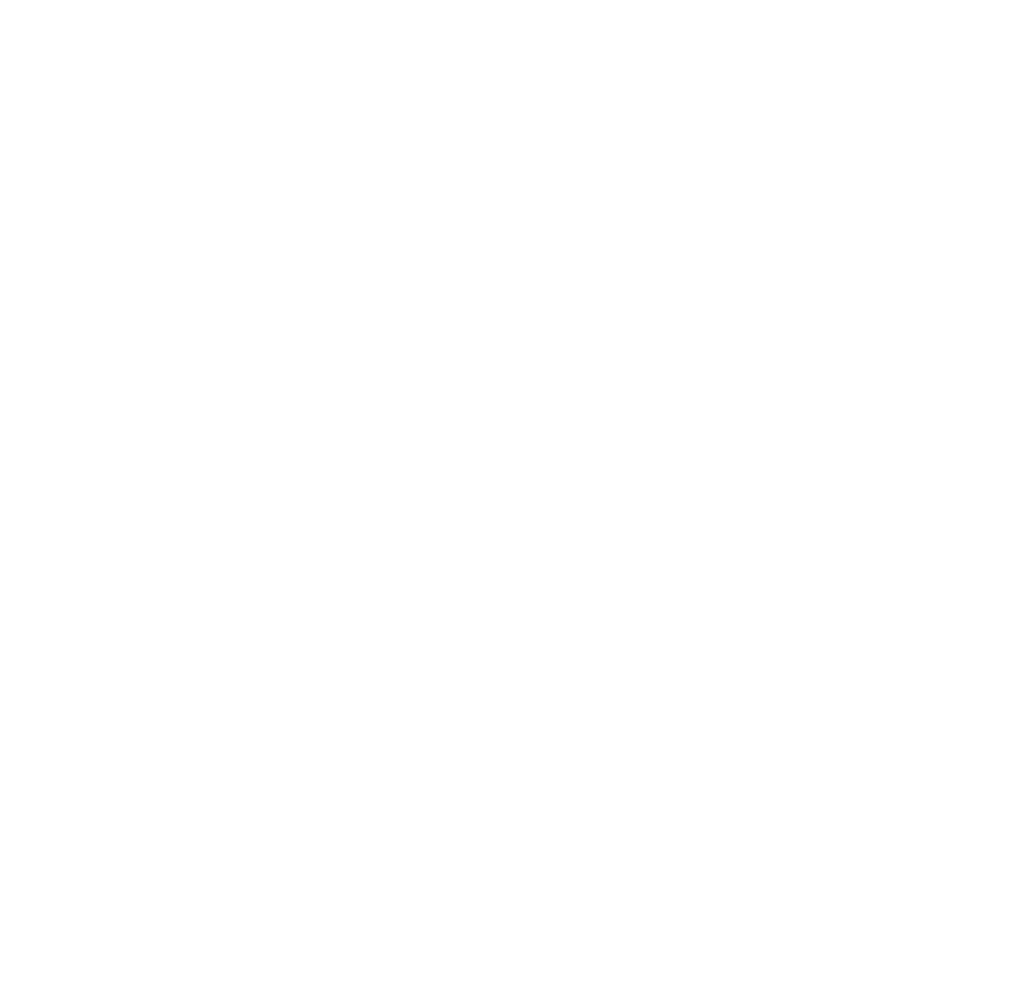
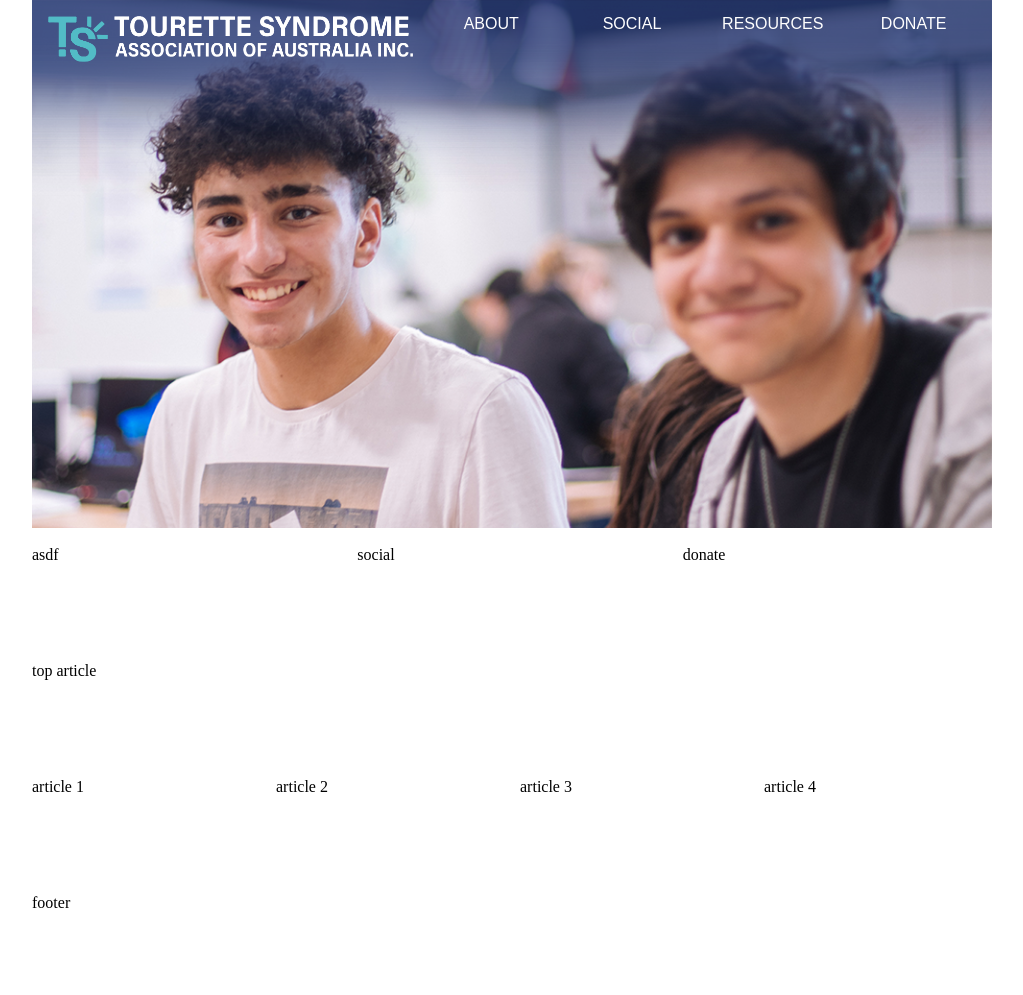
Before and after one commit to kdun2491/DECO1016A3, a plain HTML site: page index.html in a window 1280 px wide. Shown: the whole page, without its empty margins (128-1151 px from the left). Before the commit the page ends 800 px from the top, so only its background shows below. Drawn offline with Linux system fonts and the light colour scheme.

Commit message:
Header v01

```diff
--- a/index.html
+++ b/index.html
@@ -3,10 +3,75 @@
   <head>
     <meta charset="utf-8">
     <meta name="viewport" content="width=device-width">
-    <title>repl.it</title>
+
+    <title>Tourette Syndrom Association of Australia</title>
+
+    <link rel="apple-touch-icon" sizes="180x180" href="/images/favicon/apple-touch-icon.png">
+    <link rel="icon" type="image/png" sizes="32x32" href="/images/favicon/favicon-32x32.png">
+    <link rel="icon" type="image/png" sizes="16x16" href="/images/favicon/favicon-16x16.png">
+    <link rel="manifest" href="/images/favicon/site.webmanifest">
+
+    <link href="reset.css" rel="stylesheet" type="text/css" />
     <link href="style.css" rel="stylesheet" type="text/css" />
   </head>
   <body>
     <script src="script.js"></script>
+
+    <div class="container">
+
+      <header>
+          <img src="/images/tsaa_white.png" id="logo">
+        <nav>
+          <div><h2>ABOUT</h2></div>
+          <div><h2>SOCIAL</h2></div>
+          <div><h2>RESOURCES</h2></div>
+          <div><h2>DONATE</h2></div>
+        </nav>
+      </header>
+
+      <section id="carousel">
+        <div class="tray">
+          <img src="images/articles/tactics.png">
+        </div>
+        <img src="images/fade_blue.png">
+      </section>
+
+      <section id="resources">
+        <div>asdf</div>
+      </section>
+
+      <section id="social">
+        social
+      </section>
+
+      <section id="donate">
+        donate
+      </section>
+
+      <section id="top-article">
+        top article
+      </section>
+
+      <article>
+        article 1
+      </article>
+
+      <article>
+        article 2
+      </article>
+
+      <article>
+        article 3
+      </article>
+
+      <article>
+        article 4
+      </article>
+
+      <footer>
+        footer
+      </footer>
+
+    </div>
   </body>
 </html>
--- /dev/null
+++ b/reset.css
@@ -0,0 +1,43 @@
+html, body, div, span, applet, object, iframe,
+h1, h2, h3, h4, h5, h6, p, blockquote, pre,
+a, abbr, acronym, address, big, cite, code,
+del, dfn, em, img, ins, kbd, q, s, samp,
+small, strike, strong, sub, sup, tt, var,
+b, u, i, center,
+dl, dt, dd, ol, ul, li,
+fieldset, form, label, legend,
+table, caption, tbody, tfoot, thead, tr, th, td,
+article, aside, canvas, details, embed,
+figure, figcaption, footer, header, hgroup,
+menu, nav, output, ruby, section, summary,
+time, mark, audio, video {
+	margin: 0;
+	padding: 0;
+	border: 0;
+	font-size: 100%;
+	font: inherit;
+	vertical-align: baseline;
+}
+/* HTML5 display-role reset for older browsers */
+article, aside, details, figcaption, figure,
+footer, header, hgroup, menu, nav, section {
+	display: block;
+}
+body {
+	line-height: 1;
+}
+ol, ul {
+	list-style: none;
+}
+blockquote, q {
+	quotes: none;
+}
+blockquote:before, blockquote:after,
+q:before, q:after {
+	content: '';
+	content: none;
+}
+table {
+	border-collapse: collapse;
+	border-spacing: 0;
+}
--- a/style.css
+++ b/style.css
@@ -0,0 +1,169 @@
+h2
+{
+  font-family: sans-serif;
+
+  font-size: 16px;
+  font-weight: normal;
+  color: white;
+}
+
+.container
+{
+  display: grid;
+  grid-template-columns: repeat(12, 1fr);
+  grid-auto-rows: minmax(100px, auto);
+  grid-gap: 1em;
+
+  max-width: 960px;
+  margin: 0 auto;
+}
+
+header
+{
+  grid-row: 1 / 2;
+  grid-column: 1 / -1;
+
+  display: grid;
+  grid-template-columns: 2fr 3fr;
+  grid-gap: 1em;
+
+  margin: 1em;
+  height: 50px;
+}
+
+#logo
+{
+  grid-column: 1 / 2;
+  max-width: 100%;
+}
+
+nav
+{
+  grid-column: -2 / -1;
+
+  display: grid;
+  grid-template-columns: repeat(4, 1fr);
+  grid-gap: 1em;
+}
+
+nav h2
+{
+  text-align: center;
+  margin: 0;
+}
+
+#carousel
+{
+  grid-row: 1 / 2;
+  grid-column: 1 / -1;
+  z-index: -1;
+
+  position: relative;
+}
+
+#carousel .tray
+{
+  height: 100%;
+  width: 100%;
+  overflow: hidden;
+}
+
+#carousel .tray img
+{
+  width: 100%;
+  margin: auto;
+}
+
+
+#carousel > img
+{
+  position: absolute;
+  top: 0;
+  width: 100%;
+  height: 200px;
+}
+
+#resources
+{
+  grid-column-end: span 4;
+}
+
+#social
+{
+  grid-column-end: span 4;
+}
+
+#donate
+{
+  grid-column-end: span 4;
+}
+
+article
+{
+  grid-column: span 3;
+}
+
+@media only screen and (max-width: 800px) {
+  #resources
+  {
+    grid-column-end: span 6;
+  }
+
+  #social
+  {
+    grid-column-end: span 6;
+  }
+
+  #donate
+  {
+    grid-column-end: span 12;
+  }
+
+  article
+  {
+    grid-column: span 6;
+  }
+}
+
+@media only screen and (max-width: 600px) {
+
+  header
+  {
+      grid-template-columns: 2fr 1fr;
+  }
+
+  nav
+  {
+    display: none;
+  }
+
+  #resources
+  {
+    grid-column-end: span 12;
+  }
+
+  #social
+  {
+    grid-column-end: span 12;
+  }
+
+  #donate
+  {
+    grid-column-end: span 12;
+  }
+
+  article
+  {
+    grid-column: span 12;
+  }
+}
+
+#top-article
+{
+  grid-column-end: span 12;
+}
+
+footer
+{
+  grid-column-end: span 12;
+}
```
Also changed, not shown: images/articles/tactics.png (added), images/fade_blue.png (added), images/favicon/android-chrome-192x192.png (added), images/favicon/android-chrome-512x512.png (added), images/favicon/apple-touch-icon.png (added), images/favicon/favicon-16x16.png (added), images/favicon/favicon-32x32.png (added), images/favicon/favicon.ico (added), images/favicon/site.webmanifest (added), images/tsaa.png (added), images/tsaa_white.png (added).
